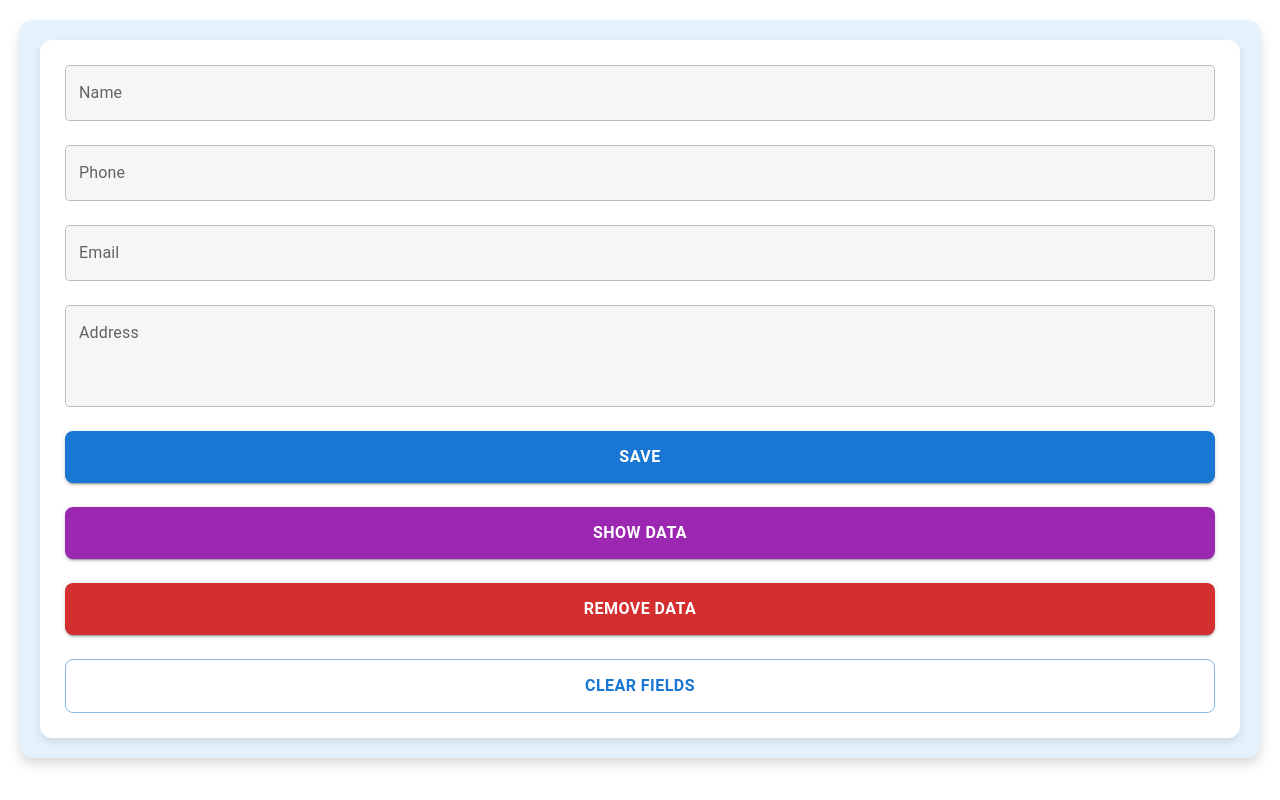
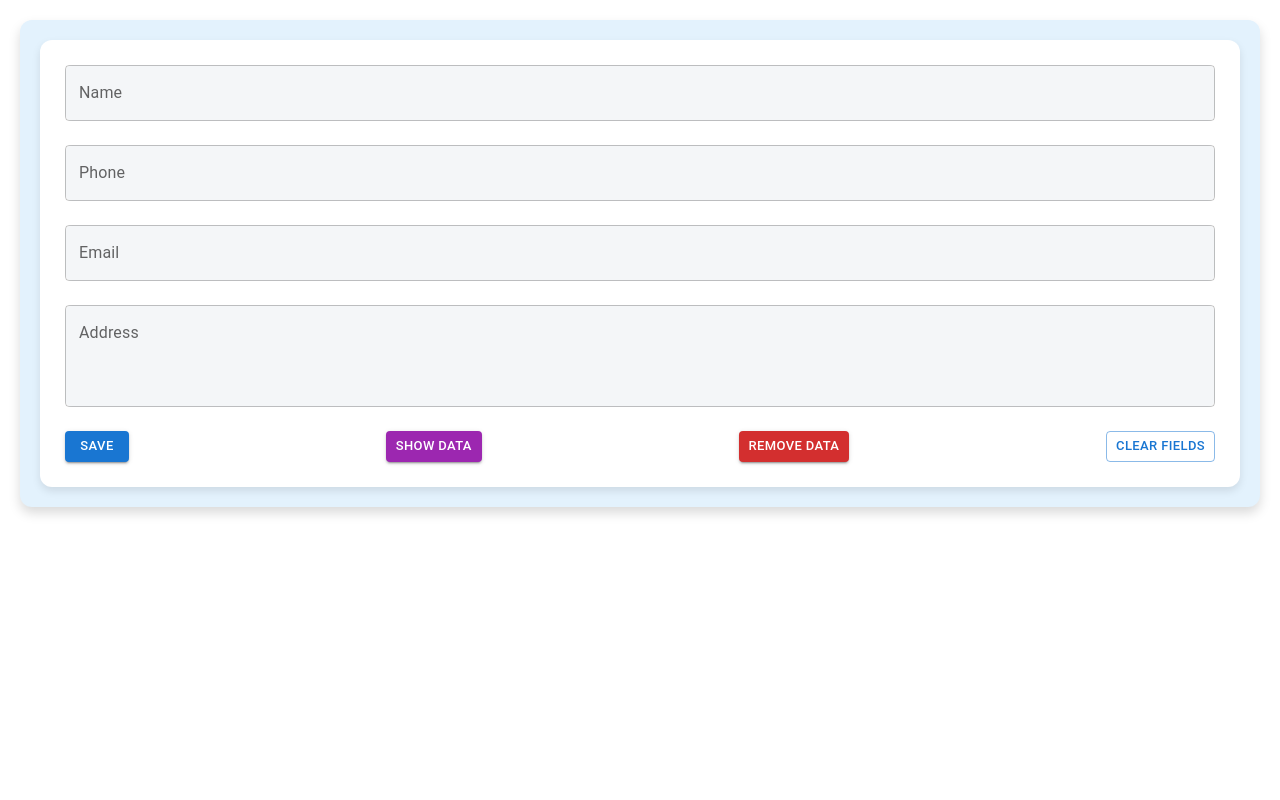
Before and after one commit to n1th1n-19/Workshop-project, a React (Create React App) app in the folder localstorage/: page / in a window 1280 px wide. Built offline with nearby package versions, Linux system fonts and the light colour scheme.

Commit message:
Refactor button layout in LocalStorage component for improved spacing and consistency

```diff
--- a/localstorage/src/Components/LocalStorage.jsx
+++ b/localstorage/src/Components/LocalStorage.jsx
@@ -112,45 +112,35 @@ export default function LocalStorage() {
               onChange={handleChange}
             />
           </Grid>
-          <Grid item xs={12}>
+          <Grid item xs={12} sx={{ display: "flex", gap: 1, justifyContent: "space-between" }}>
             <Button
               variant="contained"
               color="primary"
-              fullWidth
-              sx={{ padding: "12px", borderRadius: "8px", fontWeight: "bold", fontSize: "16px" }}
+              size="small"
               onClick={handleSave}
             >
               Save
             </Button>
-          </Grid>
-          <Grid item xs={12}>
             <Button
               variant="contained"
               color="secondary"
-              fullWidth
-              sx={{ padding: "12px", borderRadius: "8px", fontWeight: "bold", fontSize: "16px" }}
+              size="small"
               onClick={handleShowData}
             >
               Show Data
             </Button>
-          </Grid>
-          <Grid item xs={12}>
             <Button
               variant="contained"
               color="error"
-              fullWidth
-              sx={{ padding: "12px", borderRadius: "8px", fontWeight: "bold", fontSize: "16px" }}
+              size="small"
               onClick={handleRemoveData}
             >
               Remove Data
             </Button>
-          </Grid>
-          <Grid item xs={12}>
             <Button
               variant="outlined"
               color="primary"
-              fullWidth
-              sx={{ padding: "12px", borderRadius: "8px", fontWeight: "bold", fontSize: "16px" }}
+              size="small"
               onClick={handleClearFields}
             >
               Clear Fields
```
